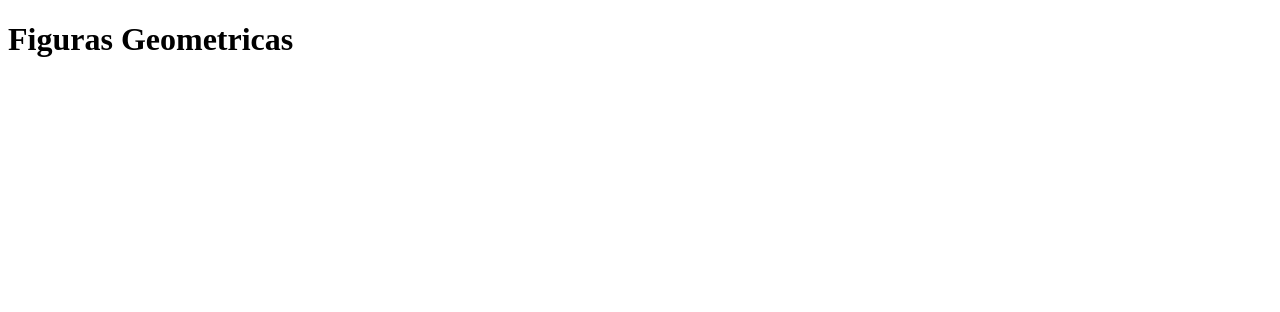
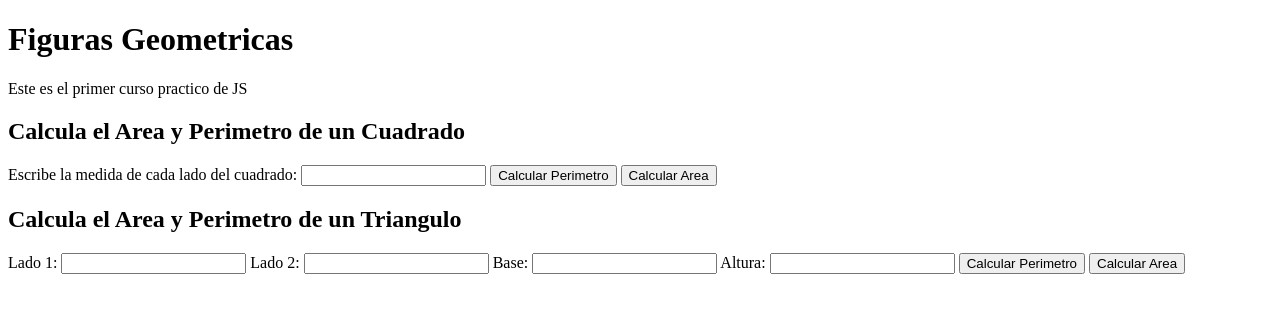
Before and after one commit to harvus1/curso-practico-javascript, a plain HTML site: page figuras.html in a window 1280 px wide. Drawn offline with Linux system fonts and the light colour scheme.

Commit message:
3- Funciones

```diff
--- a/figuras.html
+++ b/figuras.html
@@ -1,16 +1,41 @@
 <!DOCTYPE html>
 <html lang="en">
-<head>
-    <meta charset="UTF-8">
-    <meta http-equiv="X-UA-Compatible" content="IE=edge">
-    <meta name="viewport" content="width=device-width, initial-scale=1.0">
+  <head>
+    <meta charset="UTF-8" />
+    <meta http-equiv="X-UA-Compatible" content="IE=edge" />
+    <meta name="viewport" content="width=device-width, initial-scale=1.0" />
     <title>Figuras Geometricas</title>
-</head>
-<body>
-    <h1>
-        Figuras Geometricas
-    </h1>
+  </head>
+  <body>
+    <header">
+      <h1>Figuras Geometricas</h1>
+      <p>Este es el primer curso practico de JS</p>
+    </header>
+    <section class="Cuadrado">
+      <h2>Calcula el Area y Perimetro de un Cuadrado</h2>
+      <form>
+        <label for="InputCuadrado">Escribe la medida de cada lado del cuadrado: </label>
+        <input id="InputCuadrado" type="number" />
+        <button type="button" onclick="calcularPerimetroCuadrado()">Calcular Perimetro</button>
+        <button type="button" onclick="calcularAreaCuadrado()">Calcular Area</button>
+      </form>
+    </section>
 
-    <script src="./figuras.js"> </script>
-</body>
+    <section class="Triangulo">
+        <h2>Calcula el Area y Perimetro de un Triangulo</h2>
+        <form>
+            <label for="InputTrianguloLado1">Lado 1: </label>
+            <input id="InputTrianguloLado1" type="number">
+            <label for="InputTrianguloLado2">Lado 2: </label>
+            <input id="InputTrianguloLado2" type="number">
+            <label for="InputTrianguloBase">Base: </label>
+            <input id="InputTrianguloBase" type="number">
+            <label for="InputTrianguloAltura">Altura: </label>
+            <input id="InputTrianguloAltura" type="number">
+            <button type="button" onclick="calcularPerimetroTriangulo()">Calcular Perimetro</button>
+            <button type="button" onclick="calcularAreaTriangulo()">Calcular Area</button>
+        </form>
+    </section>
+    <script src="./figuras.js"></script>
+  </body>
 </html>
--- a/figuras.js
+++ b/figuras.js
@@ -1,17 +1,20 @@
 //*Cuadrado
 console.group("Cuadrado"); //!Agrupar mensajes en la consola
-// const ladoCuadrado = 5; //Variable que no se le cambiara el valor, equivale al largo del lado del cuadrado
-// console.log("Los lados del cuadrado miden: " + ladoCuadrado + "cm");
-
 function perimetroCuadrado(lado){ //Las funciones nos permiten recibir parametros
     return lado * 4;
 }
-// const perimetroCuadrado = ladoCuadrado * 4;
-// console.log("El Perimetro del Cuadrado es: " + perimetroCuadrado + "cm");
 
 function areaCuadrado(lado){
     return lado * lado;
 }
+// const ladoCuadrado = 5; //Variable que no se le cambiara el valor, equivale al largo del lado del cuadrado
+// console.log("Los lados del cuadrado miden: " + ladoCuadrado + "cm");
+
+
+// const perimetroCuadrado = ladoCuadrado * 4;
+// console.log("El Perimetro del Cuadrado es: " + perimetroCuadrado + "cm");
+
+
 // const areaCuadrado = ladoCuadrado * ladoCuadrado;
 // console.log("El Area del Cuadrado es: " + areaCuadrado + "cm^2");
 
@@ -19,6 +22,13 @@ console.groupEnd(); //!Fin de agrupacion en consola
 
 //*Triangulo
 console.group("Triangulo"); //!Agrupar mensajes en la consola
+function perimetroTriangulo(lado1, lado2, base){
+    return parseInt(lado1 + lado2 + base);
+}
+
+function areaTriangulo(base, altura){
+    return (base * altura) / 2;
+}
 // const ladoTriangulo1 = 6; //Variable que no se le cambiara el valor, equivale al largo del lado del triangulo
 // const ladoTriangulo2 = 6;
 // const baseTriangulo = 4;
@@ -35,9 +45,6 @@ console.group("Triangulo"); //!Agrupar mensajes en la consola
 //     "cm"
 // );
 
-function perimetroTriangulo(lado1, lado2, base){
-    return lado1 + lado2 + base + "cm";
-}
 
 // const alturaTriangulo = 5.5;
 // console.log("Algura del Triangulo: " + alturaTriangulo + "cm");
@@ -45,9 +52,6 @@ function perimetroTriangulo(lado1, lado2, base){
 // const perimetroTriangulo = ladoTriangulo1 + ladoTriangulo2 + baseTriangulo;
 // console.log("Perimetro del Triangulo: " + perimetroTriangulo + "cm");
 
-function areaTriangulo(base, altura){
-    return (base * altura) / 2;
-}
 
 // const areaTriangulo = (baseTriangulo * alturaTriangulo) / 2;
 // console.log("Area de Triangulo: " + areaTriangulo + "cm")
@@ -74,6 +78,8 @@ function circunferenciaCirculo(radio){
 function areaCirculo(radio){
     return (radio * radio) * PI;
 }
+
+
 // //?Radio
 // const radioCirculo = 4;
 // console.log("Radio del Circulo: " + radioCirculo + "cm");
@@ -92,3 +98,50 @@ function areaCirculo(radio){
 // console.log("Area del Circulo: " + areaCirculo + "cm");
 
 console.groupEnd();
+
+//!Interaccion con el HTML
+//?Cuadrado
+function calcularPerimetroCuadrado(){
+    const input = document.getElementById("InputCuadrado"); //Se obtiene el valor que el usuario ingreso en el input
+    const value = input.value;
+
+    const perimetro = perimetroCuadrado(value);
+    alert(perimetro);
+
+}
+
+function calcularAreaCuadrado(){
+    const input = document.getElementById("InputCuadrado");
+    const value = input.value;
+
+    const area = areaCuadrado(value);
+    alert(area);
+
+}
+
+//?Triangulo
+// function calcularAreaTriangulo(){
+//     const input1 =  document.getElementById("InputTrianguloLado1");
+//     const lado1 =  input1.value;
+//     const input2 =  document.getElementById("InputTrianguloLado2");
+//     const lado2 =  input2.value;
+//     const input3 =  document.getElementById("InputTrianguloBase");
+//     const base =  input3.value;
+//     const perimetro =
+//     alert(typeof(perimetro);
+
+
+
+// }
+
+
+function calcularAreaTriangulo(){
+    const inputBase = document.getElementById("InputTrianguloBase");
+    const valueB = inputBase.value;
+    const inputAltura = document.getElementById("InputTriagnuloAltura");
+    const valueA = inputAltura.value;
+
+    const area = areaTriangulo(valueB, valueA);
+    alert(area);
+
+}
```
